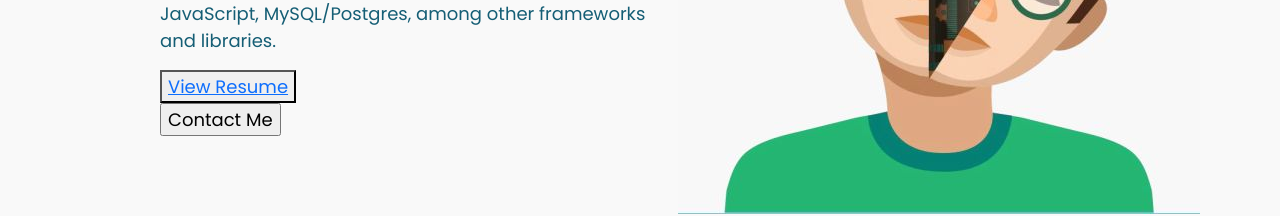
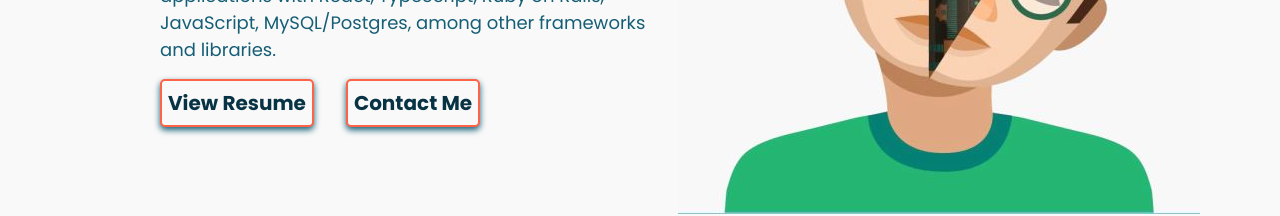
Before and after one commit to o-brayarn/portfolio, a React (Create React App) app: page / in a window 1280 px wide. Shown: the part 310-526 px from the top of the page. Built offline with nearby package versions, Linux system fonts and the light colour scheme; a web font is replaced by a local one.

Commit message:
style the btns

```diff
--- a/src/pages/homepage/homepage.css
+++ b/src/pages/homepage/homepage.css
@@ -28,3 +28,56 @@
 .portfolio__home-content__details {
   margin-top: 1.5rem;
 }
+.portfolio__buttons {
+  display: flex;
+  justify-content: flex-start;
+  align-items: center;
+}
+.portfolio__buttons a {
+  color: var(--text-color);
+  text-align: center;
+  text-decoration: none;
+}
+
+.resume__btn button {
+  font-family: var(--font-family);
+  background: var(--bg-color);
+  font-size: 20px;
+  font-weight: 600;
+  margin-right: 2rem;
+  min-height: 3rem;
+  line-height: 27px;
+
+  border: 2px solid var(--color-subtext);
+  border-radius: 5px;
+  box-shadow: 0 3px 6px var(--secondary-text-color);
+  outline: none;
+}
+.contact__me-btn input {
+  color: var(--text-color);
+  background: var(--bg-color);
+  font-size: 20px;
+  font-weight: 600;
+  font-family: var(--font-family);
+  min-height: 3rem;
+  line-height: 27px;
+
+  border-radius: 5px;
+  border: 2px solid var(--color-subtext);
+  outline: none;
+  box-shadow: 0 3px 6px var(--secondary-text-color);
+}
+
+.resume__btn button:hover,
+.contact__me-btn input:hover {
+  color: var(--bg-color);
+  text-decoration: none;
+  background: var(--color-subtext);
+  box-shadow: 3px 5px 10px var(--text-color);
+  cursor: pointer;
+  transition: all 0.5s ease;
+  transform: scale(1.1);
+}
+.resume__btn a:hover {
+  color: var(--bg-color);
+}
```
